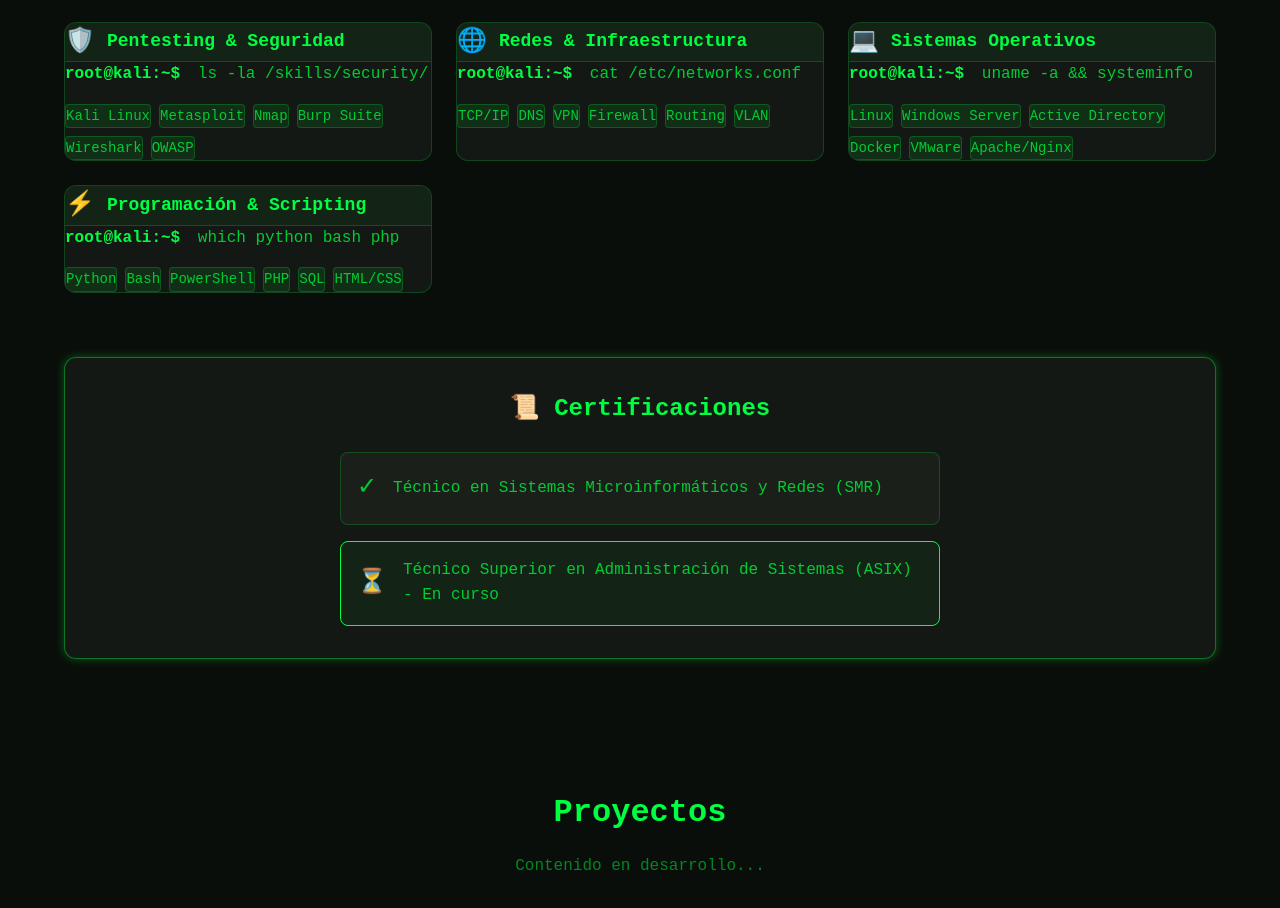
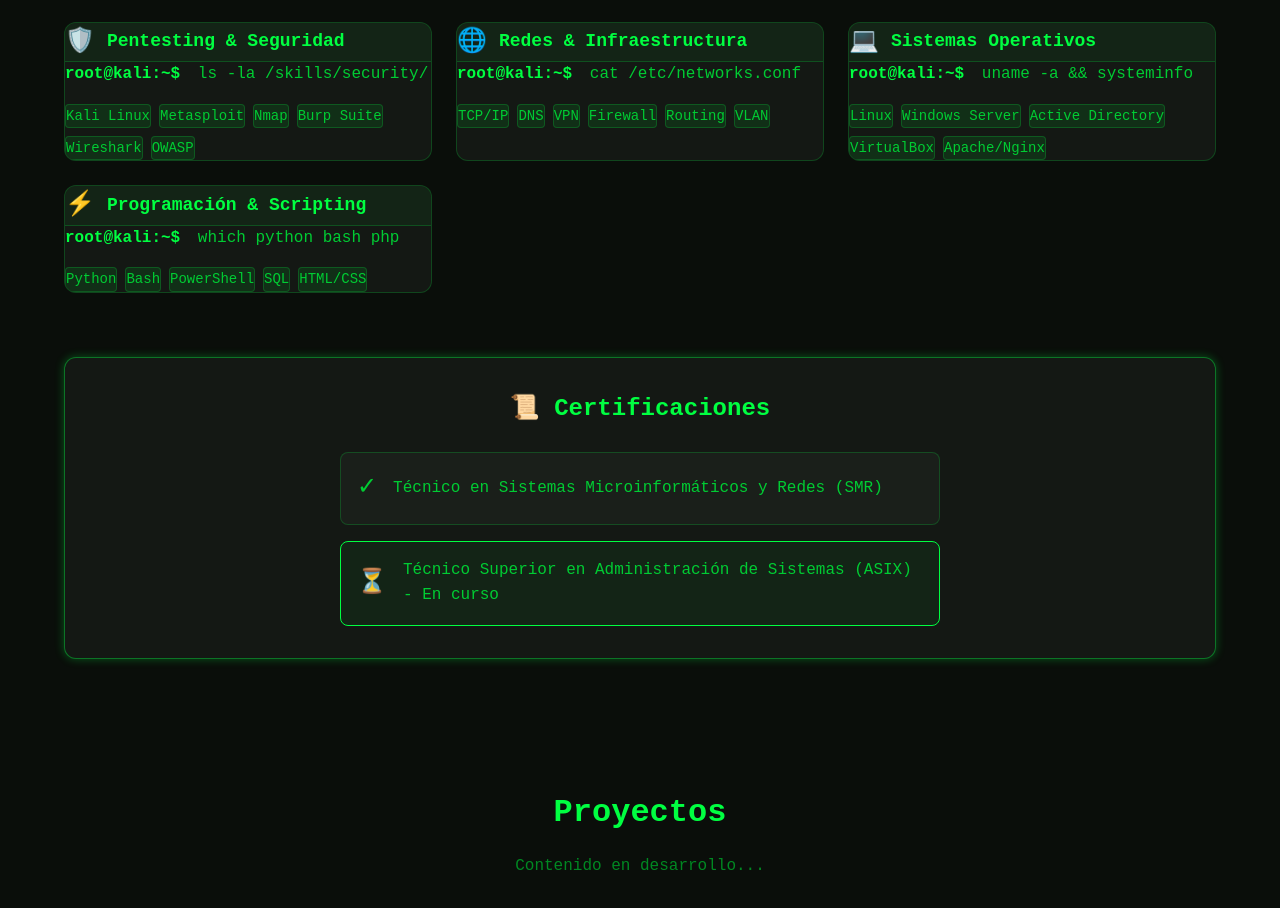
Before and after one commit to diegocornelles/Portafolio, a plain HTML site: page index.html in a window 1280 px wide. Shown: the part 1920-2828 px from the top of the page. Drawn offline with Linux system fonts and the light colour scheme.

Commit message:
Actualizar habilidades

```diff
--- a/index.html
+++ b/index.html
@@ -248,8 +248,7 @@
                             <span class="skill-tag">Linux</span>
                             <span class="skill-tag">Windows Server</span>
                             <span class="skill-tag">Active Directory</span>
-                            <span class="skill-tag">Docker</span>
-                            <span class="skill-tag">VMware</span>
+                            <span class="skill-tag">VirtualBox</span>
                             <span class="skill-tag">Apache/Nginx</span>
                         </div>
                     </div>
@@ -270,7 +269,6 @@
                             <span class="skill-tag">Python</span>
                             <span class="skill-tag">Bash</span>
                             <span class="skill-tag">PowerShell</span>
-                            <span class="skill-tag">PHP</span>
                             <span class="skill-tag">SQL</span>
                             <span class="skill-tag">HTML/CSS</span>
                         </div>
```
